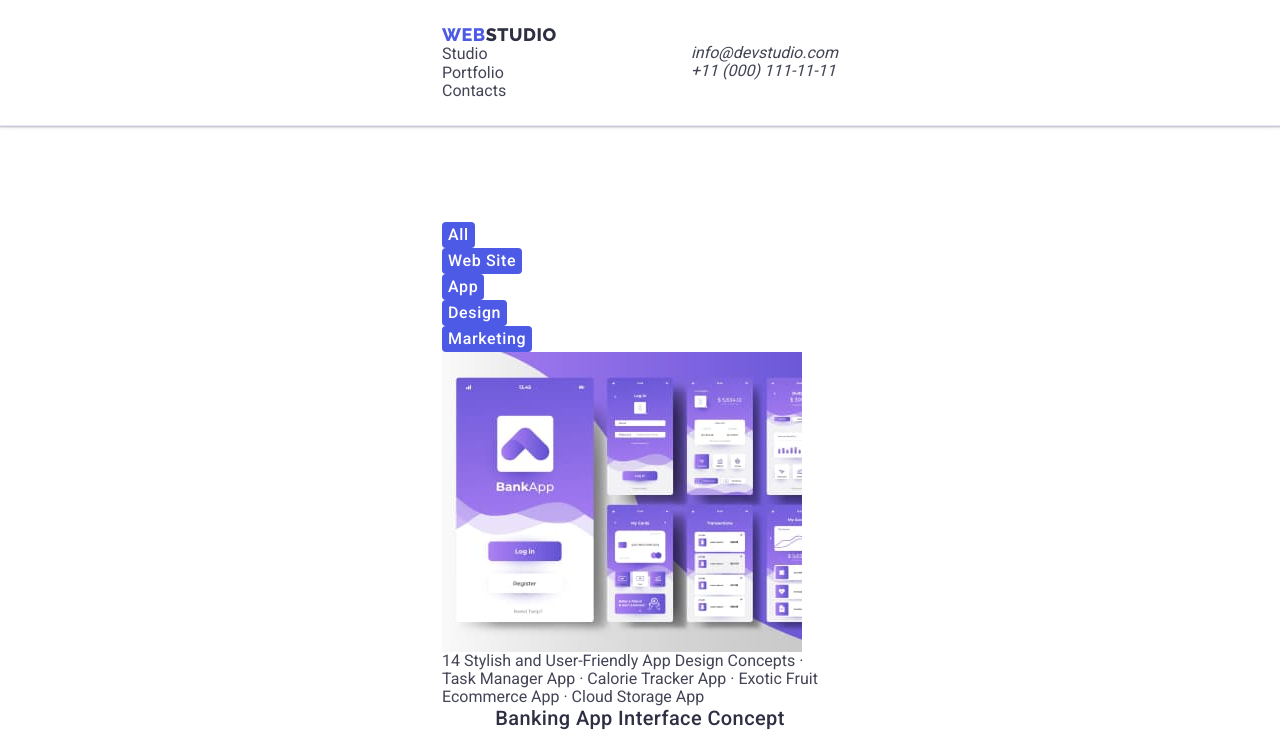
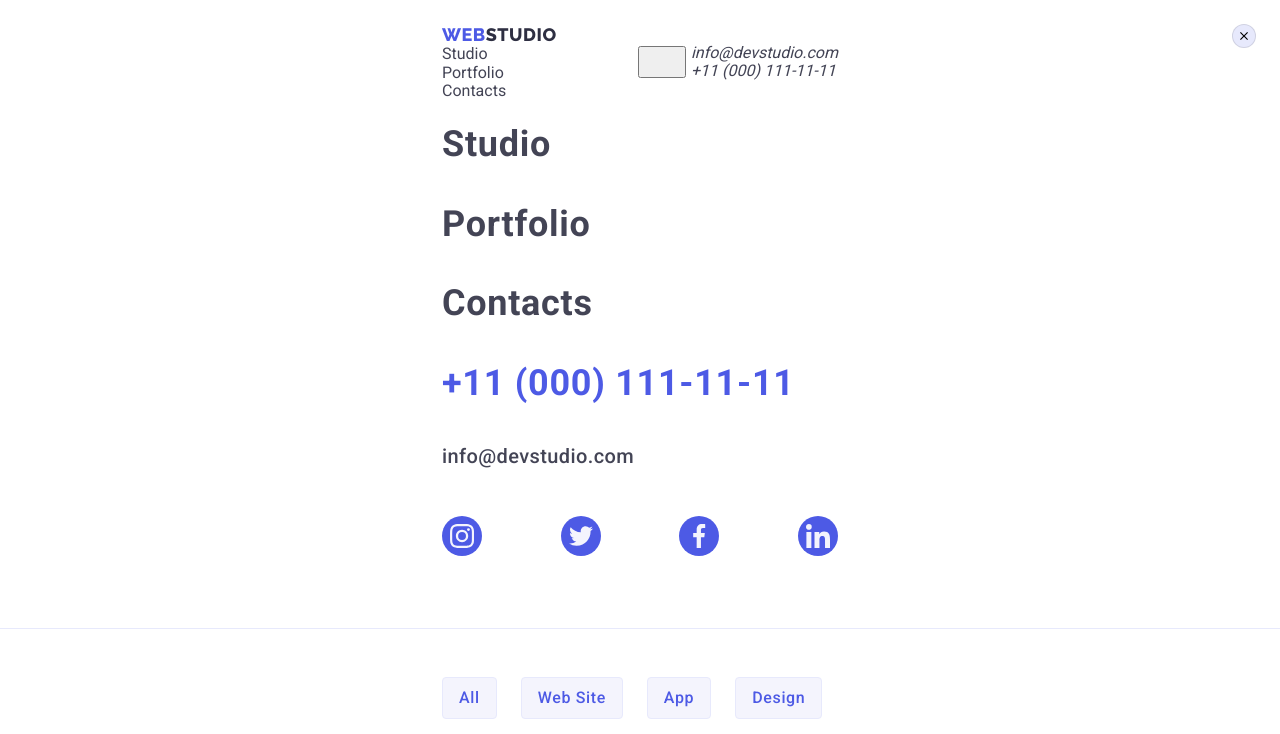
Before and after one commit to igorivnaolga/goit-markup-hw-06, a plain HTML site: page portfolio.html in a window 1280 px wide. Shown: the top 734 px of the page. Drawn offline with nearby package versions, Linux system fonts and the light colour scheme.

Commit message:
add portfolio mobile styles

```diff
--- a/css/adaptive-styles.css
+++ b/css/adaptive-styles.css
@@ -513,6 +513,109 @@ body {
 
 /* Section 5 Customers / */
 
+/* Portfolio  */
+.portfolio {
+  padding-top: 48px;
+  padding-bottom: 48px;
+  background-color: var(--background-color);
+}
+.filter {
+  margin-bottom: 48px;
+  display: flex;
+  justify-content: flex-start;
+  flex-wrap: wrap;
+  gap: 24px;
+  flex-basis: calc ((100% - 48px) / 3);
+}
+.filter-btn {
+  padding: 8px 16px;
+  color: var(--brand-color);
+  background-color: var(--light-color);
+  border: 1px solid #e7e9fc;
+  border-radius: 4px;
+  transition: color var(--transition-dur-func),
+    background-color var(--transition-dur-func),
+    border-color var(--transition-dur-func),
+    box-shadow var(--transition-dur-func);
+}
+.filter-btn:hover,
+.btn:focus {
+  color: var(--background-color);
+  background-color: var(--pressed-color);
+  border: 1px solid transparent;
+  box-shadow: 0px 3px 1px rgba(0, 0, 0, 0.1), 0px 2px 1px rgba(0, 0, 0, 0.08),
+    0px 2px 2px rgba(0, 0, 0, 0.12);
+}
+
+.portfolio-cards {
+  display: flex;
+  flex-wrap: wrap;
+  gap: 24px;
+}
+.card-link {
+  display: block;
+  transition: box-shadow var(--transition-dur-func);
+}
+
+.card-link:hover {
+  box-shadow: 0px 1px 6px rgba(46, 47, 66, 0.08),
+    0px 1px 1px rgba(46, 47, 66, 0.16), 0px 2px 1px rgba(46, 47, 66, 0.08);
+}
+.card-link:focus {
+  box-shadow: 0px 1px 6px rgba(46, 47, 66, 0.08),
+    0px 1px 1px rgba(46, 47, 66, 0.16), 0px 2px 1px rgba(46, 47, 66, 0.08);
+}
+
+.img-item {
+  width: 100%;
+}
+.img-overlay-wrapper {
+  position: relative;
+  display: block;
+  overflow: hidden;
+}
+.overlay {
+  position: absolute;
+  left: 0;
+  top: 0;
+  width: 100%;
+  height: 100%;
+  overflow: auto;
+  transform: translate(0, 100%);
+  transition: transform var(--transition-dur-func);
+  background: var(--brand-color);
+  font-style: normal;
+  font-weight: 400;
+  font-size: 16px;
+  line-height: 1.5;
+  letter-spacing: 0.02em;
+  color: var(--light-color);
+  padding: 40px 32px;
+}
+
+.card-link:focus .overlay {
+  transform: translate(0, 0);
+}
+
+.card-link:hover .overlay {
+  transform: translate(0, 0);
+}
+
+.card-content-wrapper {
+  padding: 32px 16px;
+  border: 1px solid #e7e9fc;
+  border-top: none;
+}
+.card-content-wrapper .describtion {
+  margin-bottom: 0;
+}
+.card-content-wrapper .second-header {
+  text-align: left;
+}
+.position {
+  margin-bottom: 8px;
+}
+
 /* Footer */
 .footer {
   background-color: var(--secondary-color);
--- a/portfolio.html
+++ b/portfolio.html
@@ -25,39 +25,123 @@
     <header class="page-header">
       <div class="container page-header-container">
         <nav class="page-nav">
-          <a href="./index.html" class="logo link"
+          <a class="logo link" href="./index.html"
             >Web<span class="logo-studio">Studio</span></a
           >
-          <ul class="list menu">
+          <ul class="menu list">
             <li class="menu-item">
-              <a href="./index.html" class="menu-link link">Studio</a>
+              <a class="menu-link link" href="./index.html">Studio</a>
             </li>
             <li class="menu-item">
-              <a href="./portfolio.html" class="menu-link current link"
+              <a class="menu-link link current" href="./portfolio.html"
                 >Portfolio</a
               >
             </li>
             <li class="menu-item">
-              <a href="" class="menu-link link">Contacts</a>
+              <a class="menu-link link" href="">Contacts</a>
             </li>
           </ul>
         </nav>
-        <address class="contacts">
-          <ul class="list contacts-list">
-            <li class="contacts-item">
-              <a
-                href="mailto:info@devstudio.com"
-                class="link contacts-item-link"
+        <button
+          type="button"
+          class="mobile-menu-open js-open-menu"
+          aria-expanded="false"
+          aria-controls="mobile-menu"
+        >
+          <svg class="mobile-menu-open-icon" width="32" height="22">
+            <use href="./images/icons.svg#icon-hamburger"></use>
+          </svg>
+        </button>
+        <address id="contacts" class="contacts">
+          <ul class="contacts-list list">
+            <li class="contact link">
+              <a class="contact-link link" href="mailto:info@devstudio.com"
                 >info@devstudio.com</a
               >
             </li>
-            <li class="contacts-item">
-              <a href="tel:+110001111111" class="link contacts-item-link"
+            <li class="contact">
+              <a class="contact-link link" href="tel:+110001111111"
                 >+11 (000) 111-11-11</a
               >
             </li>
           </ul>
         </address>
+      </div>
+      <div class="mobile-menu js-menu-container" id="mobile-menu">
+        <div class="container mobile-menu-container">
+          <button type="button" class="menu-close-btn js-close-menu">
+            <svg class="menu-close-btn-icon" width="8" height="8">
+              <use href="./images/icons.svg#icon-close"></use>
+            </svg>
+          </button>
+
+          <ul class="mobile-menu-list list">
+            <li class="mobile-menu-item">
+              <a class="mobile-menu-link link current" href="./index.html"
+                >Studio</a
+              >
+            </li>
+            <li class="mobile-menu-item">
+              <a class="mobile-menu-link link" href="./portfolio.html"
+                >Portfolio</a
+              >
+            </li>
+            <li class="mobile-menu-item">
+              <a class="mobile-menu-link link" href="">Contacts</a>
+            </li>
+          </ul>
+
+          <div class="mobile-menu-contacts-block">
+            <address id="mobile-menu-contacts" class="menu-contacts">
+              <ul class="mobile-menu-contacts-list list">
+                <li class="mobile-menu-item">
+                  <a
+                    class="mobile-menu-link link mobile-menu-phone"
+                    href="tel:+110001111111"
+                    >+11 (000) 111-11-11</a
+                  >
+                </li>
+                <li class="mobile-menu-item">
+                  <a
+                    class="mobile-menu-link link mobile-menu-email"
+                    href="mailto:info@devstudio.com"
+                    >info@devstudio.com</a
+                  >
+                </li>
+              </ul>
+              <ul class="footer-social-list list">
+                <li class="footer-social-list-item">
+                  <a href="" class="footer-social-list-link">
+                    <svg class="footer-social-list-icon" width="24" height="24">
+                      <use href="./images/icons.svg#icon-instagram"></use>
+                    </svg>
+                  </a>
+                </li>
+                <li class="footer-social-list-item">
+                  <a href="" class="footer-social-list-link">
+                    <svg class="footer-social-list-icon" width="24" height="24">
+                      <use href="./images/icons.svg#icon-twitter"></use>
+                    </svg>
+                  </a>
+                </li>
+                <li class="footer-social-list-item">
+                  <a href="" class="footer-social-list-link">
+                    <svg class="footer-social-list-icon" width="24" height="24">
+                      <use href="./images/icons.svg#icon-facebook"></use>
+                    </svg>
+                  </a>
+                </li>
+                <li class="footer-social-list-item">
+                  <a href="" class="footer-social-list-link">
+                    <svg class="footer-social-list-icon" width="24" height="24">
+                      <use href="./images/icons.svg#icon-linkedin"></use>
+                    </svg>
+                  </a>
+                </li>
+              </ul>
+            </address>
+          </div>
+        </div>
       </div>
     </header>
     <!-- Header / -->
```
